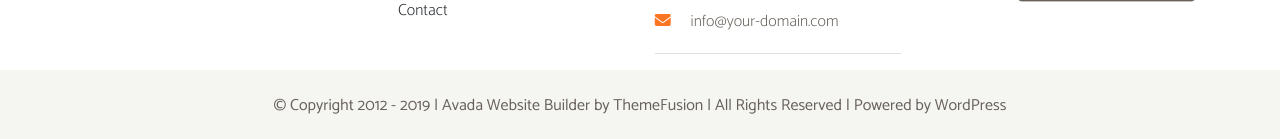
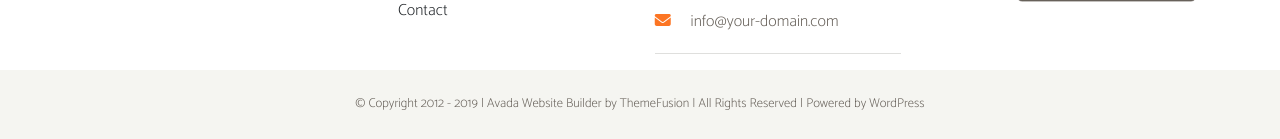
Before and after one commit to mohamed-jebali/proj-html-vuejs, a Vue app: page / in a window 1280 px wide. Shown: the part 5971-6110 px from the top of the page. Built offline with nearby package versions, Linux system fonts and the light colour scheme.

Commit message:
corrected copyright font size

```diff
--- a/src/components/AppCopyright.vue
+++ b/src/components/AppCopyright.vue
@@ -13,6 +13,8 @@ export default {
 @use '../styles/partials/variables' as *;
 
 .text-copyright{
+    font-size: 0.8rem;
+    font-weight: 200;
     padding: 1.5rem;
     background-color: #f5f5f1;
     color: $darkGrey;
```
